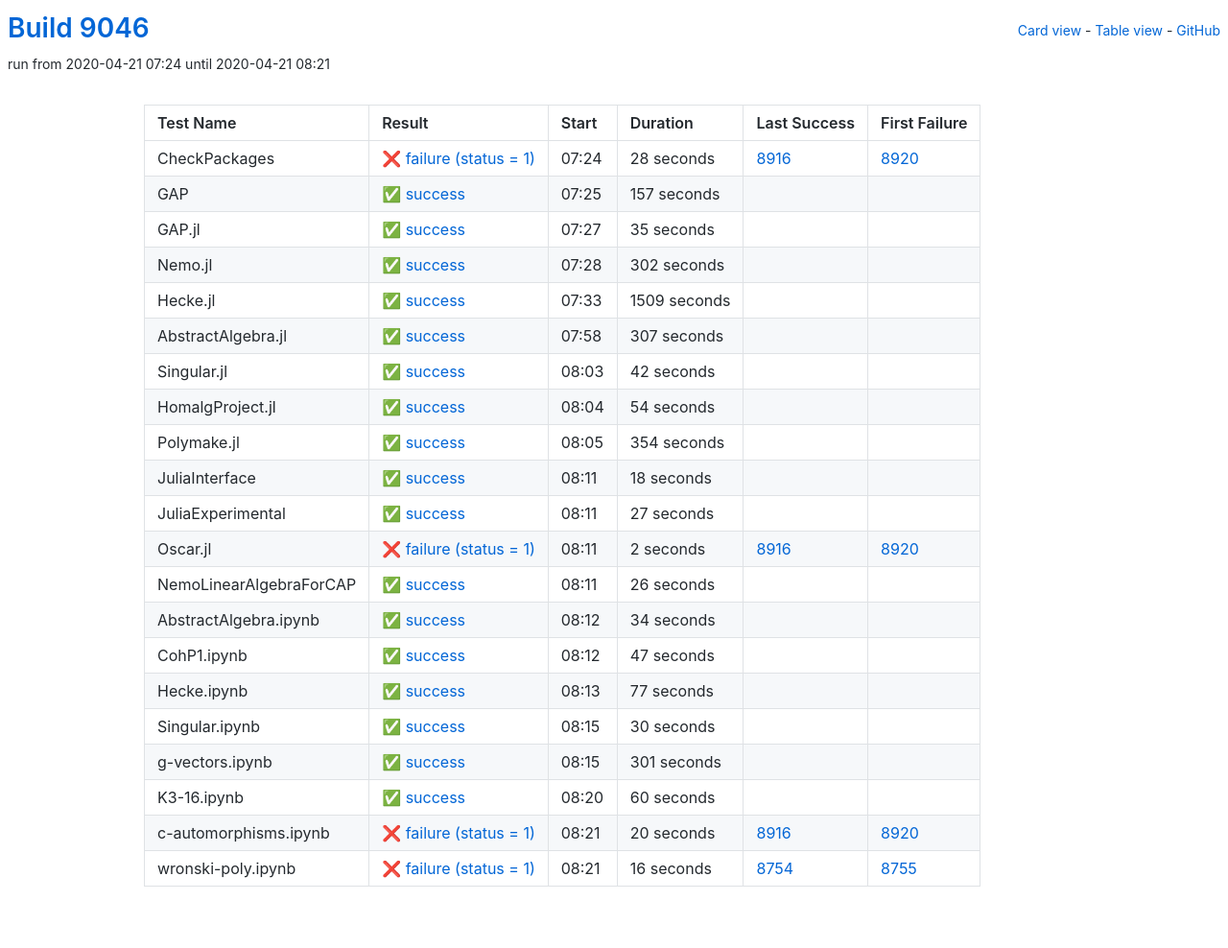
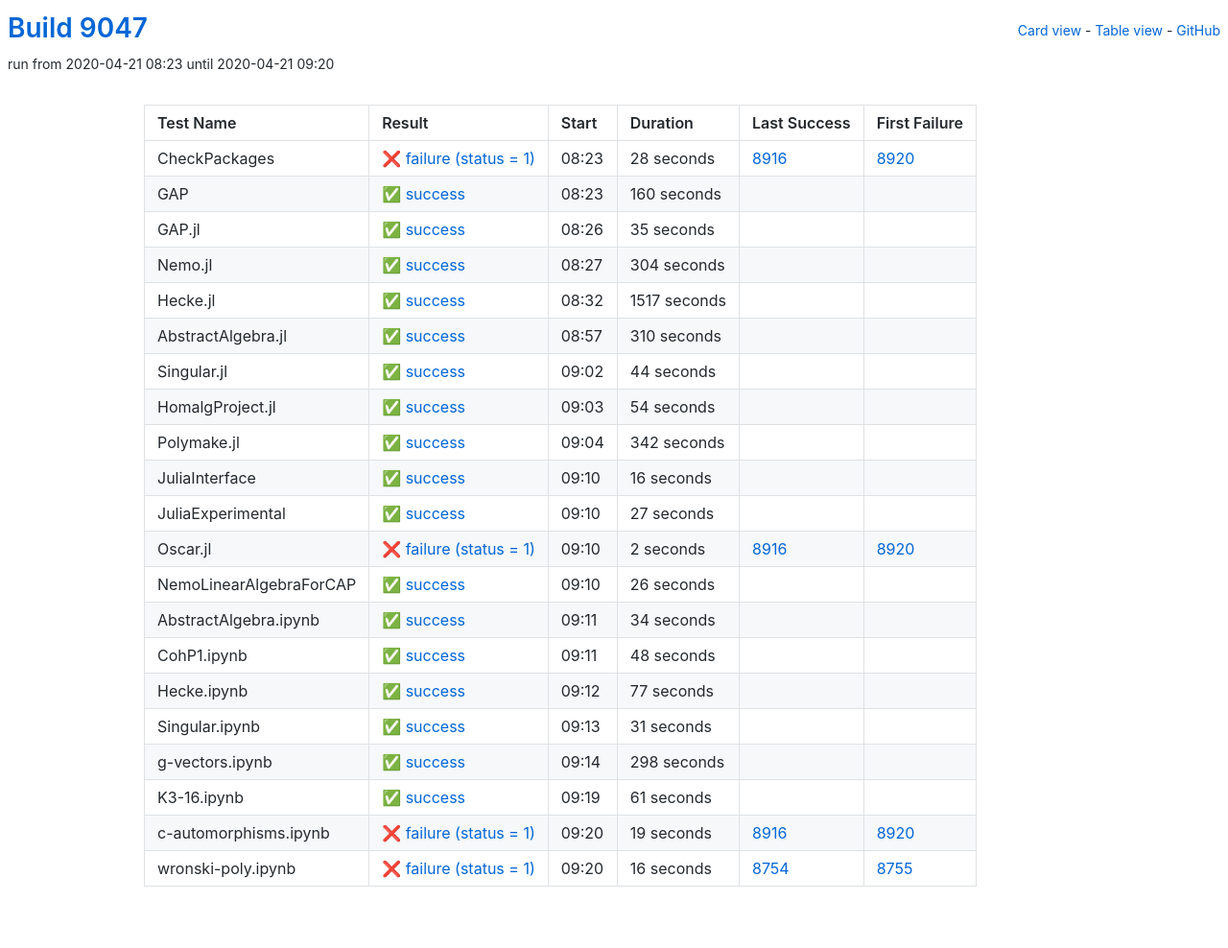
Before and after one commit to oscar-system/oscar-ci-status, a Jekyll site: the page built from table.html, in a window 1280 px wide. Shown: the whole page at 96% size. Built offline with Jekyll 4.4.1, drawn with Linux system fonts in a browser that asks for light colours.

Commit message:
Build 9047

```diff
--- a/_data/ci.yml
+++ b/_data/ci.yml
@@ -1,5 +1,5 @@
-build: 9046
-build_url: https://oscarci.mathematik.uni-kl.de/job/oscar/9046/
+build: 9047
+build_url: https://oscarci.mathematik.uni-kl.de/job/oscar/9047/
 job: oscar
 tests:
 - duration: 28
@@ -8,20 +8,20 @@ tests:
   first_failure_url: https://oscarci.mathematik.uni-kl.de/job/oscar/8920/
   last_success: 8916
   last_success_url: https://oscarci.mathematik.uni-kl.de/job/oscar/8916/
-  log: https://oscarci.mathematik.uni-kl.de/job/oscar/9046/artifact/logs/build-9046/CheckPackages.log
+  log: https://oscarci.mathematik.uni-kl.de/job/oscar/9047/artifact/logs/build-9047/CheckPackages.log
   name: CheckPackages
-  start: 2020-04-21 07:24
+  start: 2020-04-21 08:23
   status: failure
   success: false
-- duration: 157
+- duration: 160
   exitcode: 0
   first_failure: false
   first_failure_url: null
   last_success: false
   last_success_url: null
-  log: https://oscarci.mathematik.uni-kl.de/job/oscar/9046/artifact/logs/build-9046/GAP.log
+  log: https://oscarci.mathematik.uni-kl.de/job/oscar/9047/artifact/logs/build-9047/GAP.log
   name: GAP
-  start: 2020-04-21 07:25
+  start: 2020-04-21 08:23
   status: success
   success: true
 - duration: 35
@@ -30,53 +30,53 @@ tests:
   first_failure_url: null
   last_success: false
   last_success_url: null
-  log: https://oscarci.mathematik.uni-kl.de/job/oscar/9046/artifact/logs/build-9046/GAP.jl.log
+  log: https://oscarci.mathematik.uni-kl.de/job/oscar/9047/artifact/logs/build-9047/GAP.jl.log
   name: GAP.jl
-  start: 2020-04-21 07:27
+  start: 2020-04-21 08:26
   status: success
   success: true
-- duration: 302
+- duration: 304
   exitcode: 0
   first_failure: false
   first_failure_url: null
   last_success: false
   last_success_url: null
-  log: https://oscarci.mathematik.uni-kl.de/job/oscar/9046/artifact/logs/build-9046/Nemo.jl.log
+  log: https://oscarci.mathematik.uni-kl.de/job/oscar/9047/artifact/logs/build-9047/Nemo.jl.log
   name: Nemo.jl
-  start: 2020-04-21 07:28
+  start: 2020-04-21 08:27
   status: success
   success: true
-- duration: 1509
+- duration: 1517
   exitcode: 0
   first_failure: false
   first_failure_url: null
   last_success: false
   last_success_url: null
-  log: https://oscarci.mathematik.uni-kl.de/job/oscar/9046/artifact/logs/build-9046/Hecke.jl.log
+  log: https://oscarci.mathematik.uni-kl.de/job/oscar/9047/artifact/logs/build-9047/Hecke.jl.log
   name: Hecke.jl
-  start: 2020-04-21 07:33
+  start: 2020-04-21 08:32
   status: success
   success: true
-- duration: 307
+- duration: 310
   exitcode: 0
   first_failure: false
   first_failure_url: null
   last_success: false
   last_success_url: null
-  log: https://oscarci.mathematik.uni-kl.de/job/oscar/9046/artifact/logs/build-9046/AbstractAlgebra.jl.log
+  log: https://oscarci.mathematik.uni-kl.de/job/oscar/9047/artifact/logs/build-9047/AbstractAlgebra.jl.log
   name: AbstractAlgebra.jl
-  start: 2020-04-21 07:58
+  start: 2020-04-21 08:57
   status: success
   success: true
-- duration: 42
+- duration: 44
   exitcode: 0
   first_failure: false
   first_failure_url: null
   last_success: false
   last_success_url: null
-  log: https://oscarci.mathematik.uni-kl.de/job/oscar/9046/artifact/logs/build-9046/Singular.jl.log
+  log: https://oscarci.mathematik.uni-kl.de/job/oscar/9047/artifact/logs/build-9047/Singular.jl.log
   name: Singular.jl
-  start: 2020-04-21 08:03
+  start: 2020-04-21 09:02
   status: success
   success: true
 - duration: 54
@@ -85,31 +85,31 @@ tests:
   first_failure_url: null
   last_success: false
   last_success_url: null
-  log: https://oscarci.mathematik.uni-kl.de/job/oscar/9046/artifact/logs/build-9046/HomalgProject.jl.log
+  log: https://oscarci.mathematik.uni-kl.de/job/oscar/9047/artifact/logs/build-9047/HomalgProject.jl.log
   name: HomalgProject.jl
-  start: 2020-04-21 08:04
+  start: 2020-04-21 09:03
   status: success
   success: true
-- duration: 354
+- duration: 342
   exitcode: 0
   first_failure: false
   first_failure_url: null
   last_success: false
   last_success_url: null
-  log: https://oscarci.mathematik.uni-kl.de/job/oscar/9046/artifact/logs/build-9046/Polymake.jl.log
+  log: https://oscarci.mathematik.uni-kl.de/job/oscar/9047/artifact/logs/build-9047/Polymake.jl.log
   name: Polymake.jl
-  start: 2020-04-21 08:05
+  start: 2020-04-21 09:04
   status: success
   success: true
-- duration: 18
+- duration: 16
   exitcode: 0
   first_failure: false
   first_failure_url: null
   last_success: false
   last_success_url: null
-  log: https://oscarci.mathematik.uni-kl.de/job/oscar/9046/artifact/logs/build-9046/JuliaInterface.log
+  log: https://oscarci.mathematik.uni-kl.de/job/oscar/9047/artifact/logs/build-9047/JuliaInterface.log
   name: JuliaInterface
-  start: 2020-04-21 08:11
+  start: 2020-04-21 09:10
   status: success
   success: true
 - duration: 27
@@ -118,9 +118,9 @@ tests:
   first_failure_url: null
   last_success: false
   last_success_url: null
-  log: https://oscarci.mathematik.uni-kl.de/job/oscar/9046/artifact/logs/build-9046/JuliaExperimental.log
+  log: https://oscarci.mathematik.uni-kl.de/job/oscar/9047/artifact/logs/build-9047/JuliaExperimental.log
   name: JuliaExperimental
-  start: 2020-04-21 08:11
+  start: 2020-04-21 09:10
   status: success
   success: true
 - duration: 2
@@ -129,9 +129,9 @@ tests:
   first_failure_url: https://oscarci.mathematik.uni-kl.de/job/oscar/8920/
   last_success: 8916
   last_success_url: https://oscarci.mathematik.uni-kl.de/job/oscar/8916/
-  log: https://oscarci.mathematik.uni-kl.de/job/oscar/9046/artifact/logs/build-9046/Oscar.jl.log
+  log: https://oscarci.mathematik.uni-kl.de/job/oscar/9047/artifact/logs/build-9047/Oscar.jl.log
   name: Oscar.jl
-  start: 2020-04-21 08:11
+  start: 2020-04-21 09:10
   status: failure
   success: false
 - duration: 26
@@ -140,9 +140,9 @@ tests:
   first_failure_url: null
   last_success: false
   last_success_url: null
-  log: https://oscarci.mathematik.uni-kl.de/job/oscar/9046/artifact/logs/build-9046/NemoLinearAlgebraForCAP.log
+  log: https://oscarci.mathematik.uni-kl.de/job/oscar/9047/artifact/logs/build-9047/NemoLinearAlgebraForCAP.log
   name: NemoLinearAlgebraForCAP
-  start: 2020-04-21 08:11
+  start: 2020-04-21 09:10
   status: success
   success: true
 - duration: 34
@@ -151,20 +151,20 @@ tests:
   first_failure_url: null
   last_success: false
   last_success_url: null
-  log: https://oscarci.mathematik.uni-kl.de/job/oscar/9046/artifact/logs/build-9046/AbstractAlgebra.ipynb.log
+  log: https://oscarci.mathematik.uni-kl.de/job/oscar/9047/artifact/logs/build-9047/AbstractAlgebra.ipynb.log
   name: AbstractAlgebra.ipynb
-  start: 2020-04-21 08:12
+  start: 2020-04-21 09:11
   status: success
   success: true
-- duration: 47
+- duration: 48
   exitcode: 0
   first_failure: false
   first_failure_url: null
   last_success: false
   last_success_url: null
-  log: https://oscarci.mathematik.uni-kl.de/job/oscar/9046/artifact/logs/build-9046/CohP1.ipynb.log
+  log: https://oscarci.mathematik.uni-kl.de/job/oscar/9047/artifact/logs/build-9047/CohP1.ipynb.log
   name: CohP1.ipynb
-  start: 2020-04-21 08:12
+  start: 2020-04-21 09:11
   status: success
   success: true
 - duration: 77
@@ -173,53 +173,53 @@ tests:
   first_failure_url: null
   last_success: false
   last_success_url: null
-  log: https://oscarci.mathematik.uni-kl.de/job/oscar/9046/artifact/logs/build-9046/Hecke.ipynb.log
+  log: https://oscarci.mathematik.uni-kl.de/job/oscar/9047/artifact/logs/build-9047/Hecke.ipynb.log
   name: Hecke.ipynb
-  start: 2020-04-21 08:13
+  start: 2020-04-21 09:12
   status: success
   success: true
-- duration: 30
+- duration: 31
   exitcode: 0
   first_failure: false
   first_failure_url: null
   last_success: false
   last_success_url: null
-  log: https://oscarci.mathematik.uni-kl.de/job/oscar/9046/artifact/logs/build-9046/Singular.ipynb.log
+  log: https://oscarci.mathematik.uni-kl.de/job/oscar/9047/artifact/logs/build-9047/Singular.ipynb.log
   name: Singular.ipynb
-  start: 2020-04-21 08:15
+  start: 2020-04-21 09:13
   status: success
   success: true
-- duration: 301
+- duration: 298
   exitcode: 0
   first_failure: false
   first_failure_url: null
   last_success: false
   last_success_url: null
-  log: https://oscarci.mathematik.uni-kl.de/job/oscar/9046/artifact/logs/build-9046/g-vectors.ipynb.log
+  log: https://oscarci.mathematik.uni-kl.de/job/oscar/9047/artifact/logs/build-9047/g-vectors.ipynb.log
   name: g-vectors.ipynb
-  start: 2020-04-21 08:15
+  start: 2020-04-21 09:14
   status: success
   success: true
-- duration: 60
+- duration: 61
   exitcode: 0
   first_failure: false
   first_failure_url: null
   last_success: false
   last_success_url: null
-  log: https://oscarci.mathematik.uni-kl.de/job/oscar/9046/artifact/logs/build-9046/K3-16.ipynb.log
+  log: https://oscarci.mathematik.uni-kl.de/job/oscar/9047/artifact/logs/build-9047/K3-16.ipynb.log
   name: K3-16.ipynb
-  start: 2020-04-21 08:20
+  start: 2020-04-21 09:19
   status: success
   success: true
-- duration: 20
+- duration: 19
   exitcode: 1
   first_failure: 8920
   first_failure_url: https://oscarci.mathematik.uni-kl.de/job/oscar/8920/
   last_success: 8916
   last_success_url: https://oscarci.mathematik.uni-kl.de/job/oscar/8916/
-  log: https://oscarci.mathematik.uni-kl.de/job/oscar/9046/artifact/logs/build-9046/c-automorphisms.ipynb.log
+  log: https://oscarci.mathematik.uni-kl.de/job/oscar/9047/artifact/logs/build-9047/c-automorphisms.ipynb.log
   name: c-automorphisms.ipynb
-  start: 2020-04-21 08:21
+  start: 2020-04-21 09:20
   status: failure
   success: false
 - duration: 16
@@ -228,8 +228,8 @@ tests:
   first_failure_url: https://oscarci.mathematik.uni-kl.de/job/oscar/8755/
   last_success: 8754
   last_success_url: https://oscarci.mathematik.uni-kl.de/job/oscar/8754/
-  log: https://oscarci.mathematik.uni-kl.de/job/oscar/9046/artifact/logs/build-9046/wronski-poly.ipynb.log
+  log: https://oscarci.mathematik.uni-kl.de/job/oscar/9047/artifact/logs/build-9047/wronski-poly.ipynb.log
   name: wronski-poly.ipynb
-  start: 2020-04-21 08:21
+  start: 2020-04-21 09:20
   status: failure
   success: false
```
Also changed, not shown: README.md.
